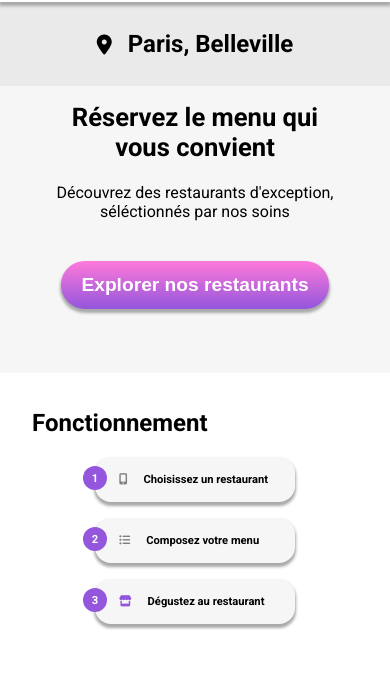
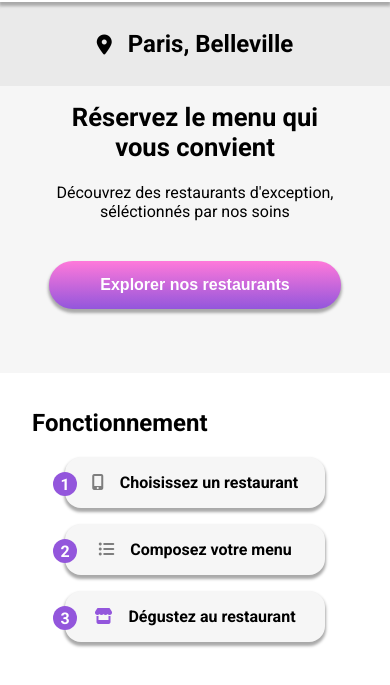
Before and after one commit to woengus/ohmyfood, a website: page index.html in a window 390 px wide. Shown: the part 85-770 px from the top of the page. Drawn offline with Linux system fonts and the light colour scheme; a web font is replaced by a local one.

Commit message:
adding some responsive for tablet and desktop

```diff
--- a/sass/layouts/functionning.scss
+++ b/sass/layouts/functionning.scss
@@ -8,7 +8,7 @@
 
     ol {
         display: flex;
-        flex-direction: column;
+        flex-direction: row;
         gap: 1rem;
         list-style-type:none ; /*enlève les nombres par défaut de l'ol*/
         padding-left:0px;
@@ -32,17 +32,20 @@
             bottom: 0.75rem;
         }
         background-color: #f6f6f6;
+        text-align: center;
         padding: 1rem 1.5rem;
         border-radius: 1rem;
         margin-left: auto;
         margin-right: auto;
         font-weight: bold;
-        min-width: 200px;
+        min-width: 260px;
+        width: 50%;
         @include box-shadow.base-shadow;
-        font-size: 0.7rem;
+        font-size: 1rem;
         transition: all 150ms;
         &:hover {
             @include hover-zoom.zoom;
+            background-color: #f5edff;
         }
 
     }
@@ -54,5 +57,10 @@
     .fa-store {
         color: #9356dc;
     }
+    @media (max-width: 768px) {
+        ol {
+            flex-direction: column;
+        }
+    }
 
 }
--- a/sass/layouts/reserve.scss
+++ b/sass/layouts/reserve.scss
@@ -19,8 +19,9 @@
         background-image: linear-gradient(0deg, #9356DC, #FF79DA);
         border-radius: 30px;
         height: 3rem;
+        width: 75%;
         color: white;
-        font-size: 1.2rem;
+        font-size: 1rem;
         padding: 0 20px;
         font-weight: bold;
         border: none;
```
Also changed, not shown: style.css, 1 other file.
